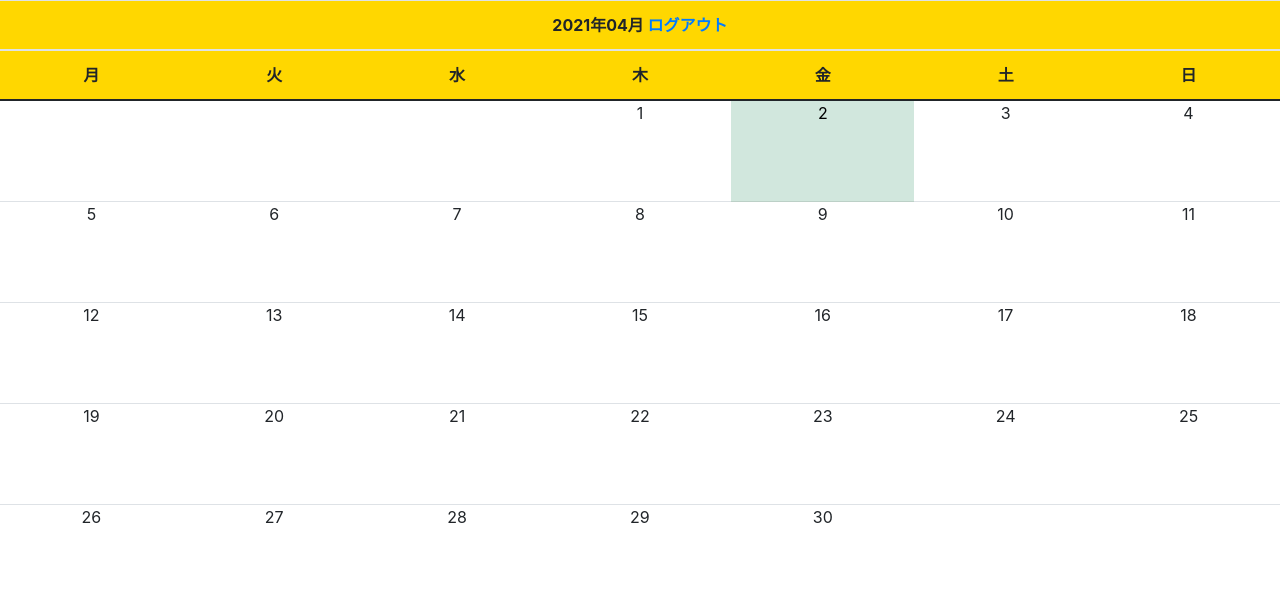
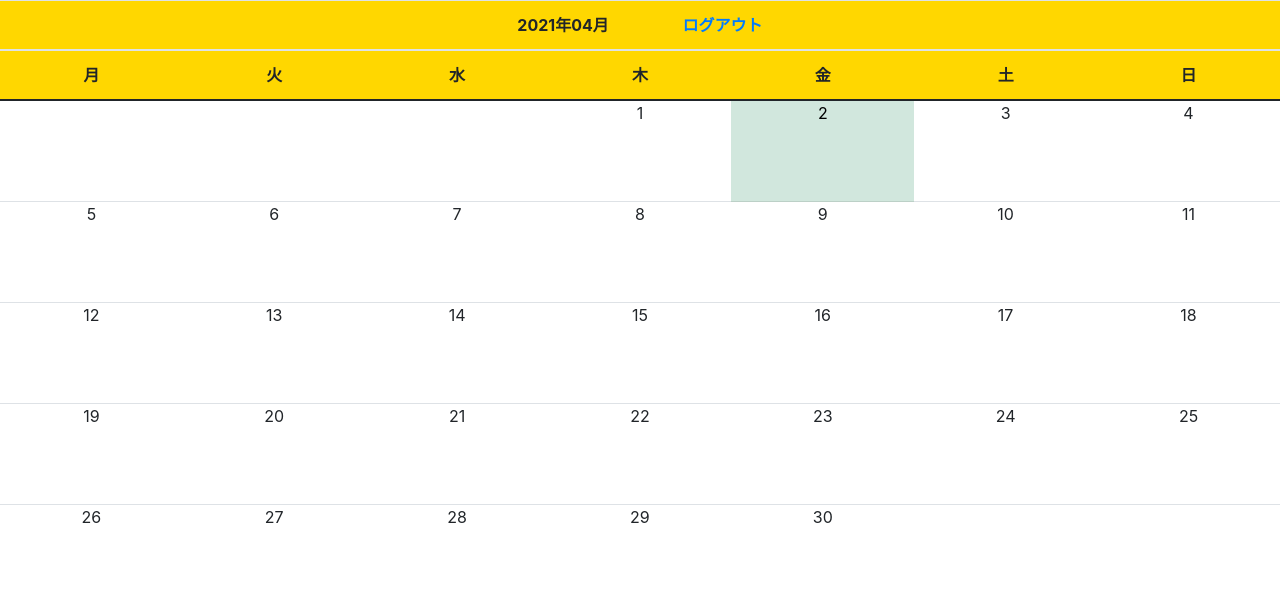
Before and after one commit to shou9/mustle_calendar, a Django app: page /month_with_schedule/2021/04/ in a window 1280 px wide. Shown: the top 605 px of the page. Run offline with Django 3.2, Linux system fonts and the light colour scheme; the visitor is signed in with stand-in values (Sample User, id 1); data that the repository does not hold is empty; some libraries are stand-ins or nearby versions.

Commit message:
#2 month画面実装終了

```diff
--- a/mustlecalendarproject/templates/month.html
+++ b/mustlecalendarproject/templates/month.html
@@ -44,7 +44,7 @@
   <thead>
     <tr>
       <th colspan="7">
-        <li style="display: inline">
+        <li style="display: inline; padding-right: 70px">
           {{ month_current | date:"Y年m月" }}
         </li>
         <li style="display: inline">
```
